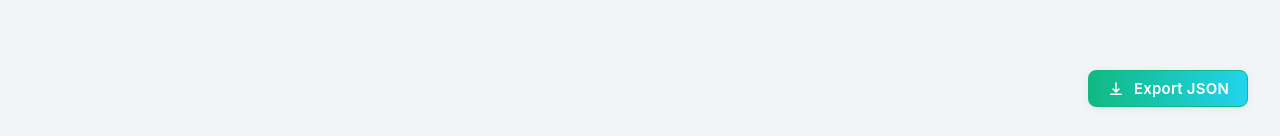
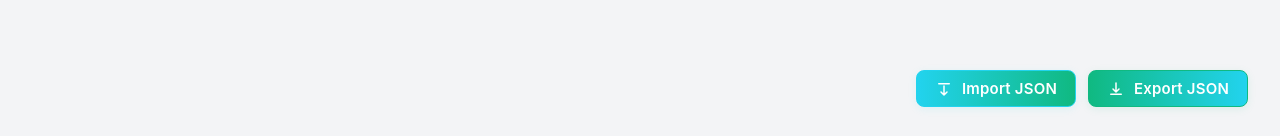
Before and after one commit to shyamal-jadav/inference-engine-rules-ui, a React (Create React App) app: page / in a window 1280 px wide. Shown: the part 661-797 px from the top of the page. Built offline with nearby package versions, Linux system fonts and the light colour scheme.

Commit message:
import functionality is working now

```diff
--- a/src/App.js
+++ b/src/App.js
@@ -52,6 +52,7 @@ const RuleCanvas = () => {
 
   // Error message state
   const [errorMessage, setErrorMessage] = useState('');
+  const [errorType, setErrorType] = useState('error'); // 'error' or 'success'
 
   // On mount, save the initial empty state to history
   useEffect(() => {
@@ -198,6 +199,7 @@ const RuleCanvas = () => {
         // Check for cycle
         if (wouldCreateCycle(connections, selectedRule, ruleId)) {
           setErrorMessage('Cannot create chain: this would create a cycle');
+          setErrorType('error');
           setTimeout(() => setErrorMessage(''), 3000);
         } else {
           const newConnections = [...connections, newConnection];
@@ -481,17 +483,111 @@ const RuleCanvas = () => {
         />
       </div>
 
-      {/* Export JSON Button - bottom right */}
+      {/* Import & Export JSON Buttons - bottom right */}
       <div style={{
         position: 'absolute',
         right: '32px',
         bottom: '32px',
         zIndex: 10,
         display: 'flex',
-        flexDirection: 'column',
-        alignItems: 'flex-end',
+        flexDirection: 'row',
+        alignItems: 'center',
+        gap: '12px',
         minWidth: '120px',
       }}>
+        {/* Import Button */}
+        <input
+          id="import-json-input"
+          type="file"
+          accept="application/json"
+          style={{ display: 'none' }}
+          onChange={async (e) => {
+            const file = e.target.files[0];
+            if (!file) return;
+            if (!file.name.endsWith('.json')) {
+              setErrorMessage('Please select a .json file');
+              setErrorType('error');
+              setTimeout(() => setErrorMessage(''), 3000);
+              return;
+            }
+            try {
+              const text = await file.text();
+              const data = JSON.parse(text);
+              if (!Array.isArray(data.rules) || !Array.isArray(data.connections)) {
+                setErrorMessage('Invalid file format: missing rules or connections');
+                setErrorType('error');
+                setTimeout(() => setErrorMessage(''), 3000);
+                return;
+              }
+              // Check for cycles in imported connections
+              for (const conn of data.connections) {
+                const rest = data.connections.filter(c => c !== conn);
+                if (wouldCreateCycle(rest, conn.from, conn.to)) {
+                  setErrorMessage('Import failed: cycle detected in connections');
+                  setErrorType('error');
+                  setTimeout(() => setErrorMessage(''), 3000);
+                  return;
+                }
+              }
+              setRules(data.rules);
+              setConnections(data.connections);
+              setRuleIdCounter(
+                data.rules.reduce((max, r) => Math.max(max, r.id), 0) + 1
+              );
+              setSelectedRule(null);
+              setContextMenu(null);
+              setShowRuleDetails(false);
+              setEditingRule(null);
+              setEditingRuleDetails(null);
+              setErrorMessage('Imported successfully!');
+              setErrorType('success');
+              setTimeout(() => setErrorMessage(''), 2000);
+            } catch (err) {
+              setErrorMessage('Failed to import: invalid JSON');
+              setErrorType('error');
+              setTimeout(() => setErrorMessage(''), 3000);
+            }
+          }}
+        />
+        <button
+          onClick={() => document.getElementById('import-json-input').click()}
+          style={{
+            background: 'linear-gradient(90deg, #22d3ee 0%, #10b981 100%)',
+            color: 'white',
+            border: 'none',
+            borderRadius: '8px',
+            padding: '8px 18px',
+            fontSize: '15px',
+            fontWeight: 600,
+            fontFamily: 'inherit',
+            cursor: 'pointer',
+            boxShadow: '0 2px 8px rgba(34,211,238,0.10)',
+            minWidth: '120px',
+            letterSpacing: '0.2px',
+            display: 'flex',
+            alignItems: 'center',
+            gap: '7px',
+            border: '1.2px solid #22d3ee',
+            transition: 'background 0.2s, box-shadow 0.2s, transform 0.15s',
+          }}
+          onMouseOver={e => {
+            e.currentTarget.style.background = 'linear-gradient(90deg, #10b981 0%, #22d3ee 100%)';
+            e.currentTarget.style.boxShadow = '0 4px 14px rgba(16,185,129,0.13)';
+            e.currentTarget.style.transform = 'translateY(-1px) scale(1.02)';
+          }}
+          onMouseOut={e => {
+            e.currentTarget.style.background = 'linear-gradient(90deg, #22d3ee 0%, #10b981 100%)';
+            e.currentTarget.style.boxShadow = '0 2px 8px rgba(34,211,238,0.10)';
+            e.currentTarget.style.transform = 'none';
+          }}
+        >
+          <svg width="18" height="18" fill="none" viewBox="0 0 24 24" style={{marginRight: '2px'}}>
+            <path d="M12 20V8m0 12l-4-4m4 4l4-4" stroke="white" strokeWidth="2" strokeLinecap="round" strokeLinejoin="round"/>
+            <rect x="4" y="4" width="16" height="2" rx="1" fill="white"/>
+          </svg>
+          Import JSON
+        </button>
+        {/* Export Button */}
         <button
           onClick={() => {
             const data = JSON.stringify({ rules, connections }, null, 2);
@@ -571,15 +667,15 @@ const RuleCanvas = () => {
           top: '24px',
           left: '50%',
           transform: 'translateX(-50%)',
-          backgroundColor: '#fee2e2',
-          color: '#b91c1c',
+          backgroundColor: errorType === 'error' ? '#fee2e2' : '#d1fae5',
+          color: errorType === 'error' ? '#b91c1c' : '#15803d',
           padding: '10px 24px',
           borderRadius: '8px',
           fontWeight: 600,
           fontSize: '16px',
           boxShadow: '0 2px 8px rgba(0,0,0,0.08)',
           zIndex: 1000,
-          border: '1px solid #fca5a5',
+          border: `1px solid ${errorType === 'error' ? '#fca5a5' : '#4ade80'}`,
         }}>
           {errorMessage}
         </div>
```
